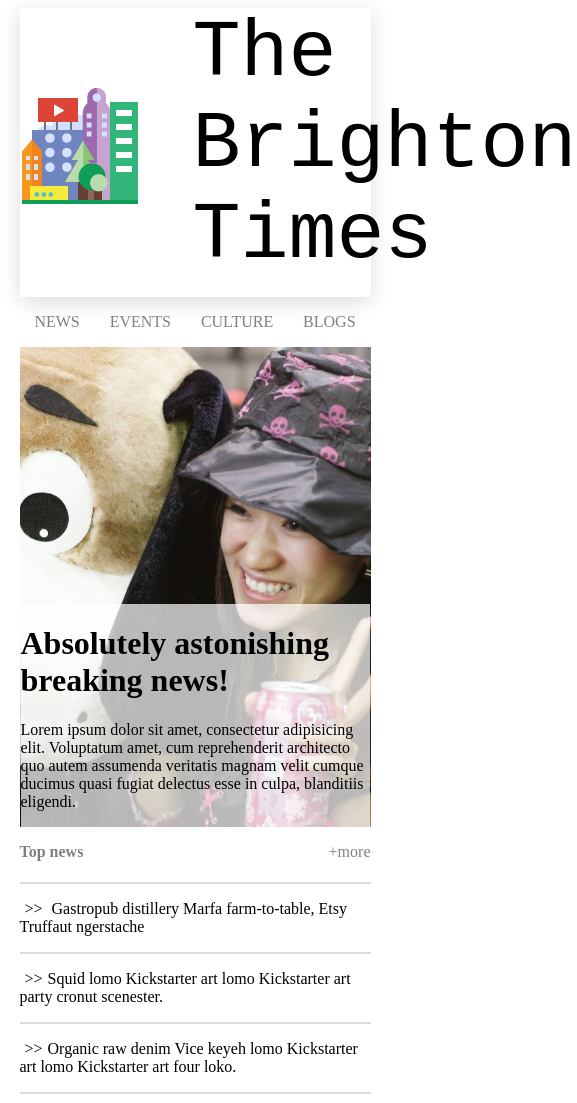
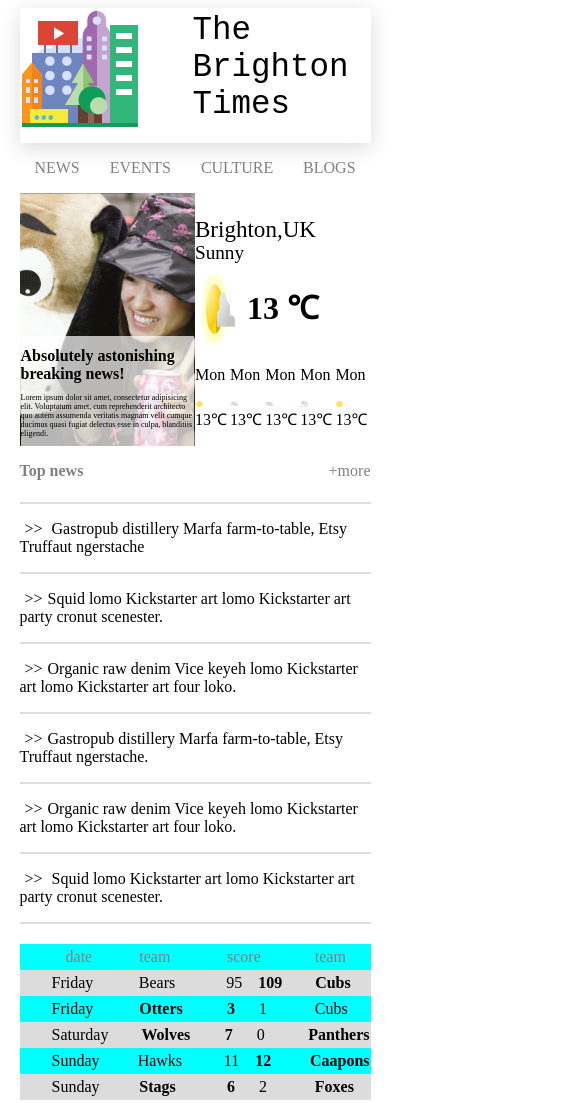
Before and after one commit to kishan-mund/responsive-news-website-kishan-mund, a plain HTML site: page index.html in a window 390 px wide. Shown: the top 1103 px of the page, 577 px wide, since content can reach past the window. Drawn offline with Linux system fonts and the light colour scheme.

Commit message:
Tablet-design-completed

```diff
--- a/css/styles.css
+++ b/css/styles.css
@@ -1,7 +1,8 @@
 body {
     margin: 2% 5% 2% 5%;
 }
-h4{
+
+h4 {
     margin-block-start: 0;
 }
 
@@ -9,14 +10,17 @@ header {
     box-shadow: 0px 5px 20px 0px gainsboro;
     padding-bottom: 1em;
 }
-a{
+
+a {
     color: gray;
     text-decoration: inherit;
 
 }
-td{
+
+td {
     display: flex;
 }
+
 .div-logo {
     display: flex;
 }
@@ -37,10 +41,11 @@ td{
 .header-box {
     align-items: center;
     display: flex;
+    font-size: 3.7em;
 }
 
 .div-title {
-    font-size: 5rem;
+    font-size: inherit;
     font-weight: 10;
     font-family: monospace;
     max-height: max-content;
@@ -92,83 +97,143 @@ td{
     flex-grow: 1;
 }
 
-.latest-news-block-img{
-    width: 8vw;
+.latest-news-block-img {
+    width: 25%;
     float: left;
     padding-right: .5em;
 }
 
-.top-news-content{
+.top-news-content {
     border-bottom: 2px solid gainsboro;
     list-style-type: none;
     padding: 1em 0 1em 0;
 }
 
-.top-news-content::before{
+.top-news-content::before {
     content: ">>";
     padding: 5px;
 }
 
-.top-news-content-list{
+.top-news-content-list {
     padding-inline-start: 0px;
     margin: 0%;
     padding-bottom: 20px;
 }
-.table-header{
+
+.table-header {
     width: 100%;
     display: flex;
 }
-.table-details{
+.table-header1{
+    width: 100%;
+    display: flex;
+}
+
+.table-details {
     justify-content: center;
     display: flex;
     width: 100%;
 }
 
-.table-box{
+.table-box {
     width: 100%;
 }
-.table-data{
+
+.table-data {
     padding-left: 2rem;
     line-height: 1.5em;
 }
-table,tr,td,tbody{
+
+table,
+tr,
+td,
+tbody {
     width: 100%;
 }
-th{
+
+th {
     width: 100%;
     font-weight: 100;
 }
-.table-head{
+
+.table-head {
     padding-left: 2rem;
     font-weight: 100;
     color: gray;
     line-height: 1.5em;
 }
-.weather-box{
+
+
+.weather-box {
     font-weight: 100;
     font-size: 1.2em;
 
 }
-.weather-heading{
+
+.weather-heading {
     margin-block-end: -1em;
     font-size: 1.2em;
+    display: block;
 }
-.current-weather{
+
+.current-weather {
     display: flex;
 }
-.weather-forecast{
+
+.weather-forecast {
     display: flex;
     justify-content: space-between;
 }
 
-.top-news-article{
+.top-news-article {
     display: inline-block;
     padding: 10px 0;
 }
-footer{
+
+.weather-box-div-tab{
+    display: none;
+}
+footer {
     justify-content: space-around;
     display: flex;
     box-shadow: 0px 5px 50px 0px gray;
-    padding: 10px 0px 10px 0px ;
+    padding: 10px 0px 10px 0px;
     margin-top: 1em;
 }
+
+
+
+/************/
+/* Tab View */
+/************/
+
+
+@media only screen and (max-width:800px) {
+    .weather-box-div {
+        display: none;
+    }
+    .img-news{
+        width: 50%;
+        min-height: 0%;
+    }
+    .weather-box-div-tab{
+        width: 50%;
+        display: inline-block;
+    }
+    .news-weather-box{
+        display: flex;
+    }
+    .img-details{
+        font-size: .5em;
+        height: auto;
+    }
+    .header-box{
+        font-size: 2.5em;
+    }
+    .table-header{
+        background-color: aqua;
+    }
+    .table-header1{
+        background-color: gainsboro;
+    }
+}
--- a/index.html
+++ b/index.html
@@ -36,17 +36,56 @@
             <a href="#">CULTURE</a>
         </div>
         <div class="nav-items">
-            <a href="#"p>BLOGS</a>
+            <a href="#" p>BLOGS</a>
         </div>
     </div>
     <!-- navigation-bar-end -->
     <!-- recent-news-flow-start -->
+    <div class="news-weather-box">
         <div class="img-news">
             <div class="img-details">
                 <h1>Absolutely astonishing breaking news!</h1>
                 <p>Lorem ipsum dolor sit amet, consectetur adipisicing elit. Voluptatum amet, cum
                     reprehenderit architecto quo autem assumenda veritatis magnam velit cumque ducimus quasi fugiat
                     delectus esse in culpa, blanditiis eligendi.</p>
+            </div>
+        </div>
+        <div class="weather-box-div-tab">
+            <div class="weather-box">
+                <p class="weather-heading">Brighton,UK </p> <br>
+                Sunny
+            </div>
+            <div class="current-weather">
+                <img class="latest-news-block-img" src="images/weather.png" alt="logo">
+                <h1>13 <span>&#8451;</span></h1>
+            </div>
+            <div class="weather-forecast">
+                <div>
+                    <p>Mon</p>
+                    <img class="latest-news-block-img" src="images/sunny.png" alt="">
+                    <p>13<span>&#8451;</span></p>
+                </div>
+                <div>
+                    <p>Mon</p>
+                    <img class="latest-news-block-img" src="images/cloudy.png" alt="">
+                    <p>13<span>&#8451;</span></p>
+                </div>
+                <div>
+                    <p>Mon</p>
+                    <img class="latest-news-block-img" src="images/cloudy.png" alt="">
+                    <p>13<span>&#8451;</span></p>
+                </div>
+                <div>
+                    <p>Mon</p>
+                    <img class="latest-news-block-img" src="images/rain.png" alt="">
+                    <p>13<span>&#8451;</span></p>
+                </div>
+                <div>
+                    <p>Mon</p>
+                    <img class="latest-news-block-img" src="images/sunny.png" alt="">
+                    <p>13<span>&#8451;</span></p>
+                </div>
+            </div>
         </div>
     </div>
     <!-- recent-news-flow-end -->
@@ -76,7 +115,7 @@
                 <td class="table-head">score</td>
                 <td class="table-head">team</td>
             </tr>
-            <tr class="table-header">
+            <tr class="table-header1">
                 <td class="table-data">Friday</td>
                 <td class="table-data">Bears</td>
                 <td class="table-data">95<span>&nbsp;</span><span>&nbsp;</span><span>&nbsp;</span><span>&nbsp;</span><b>109</b></td>
@@ -88,7 +127,7 @@
                 <td class="table-data"><b>3</b><span>&nbsp;</span><span>&nbsp;</span><span>&nbsp;</span><span>&nbsp;</span><span>&nbsp;</span><span>&nbsp;</span>1</td>
                 <td class="table-data">Cubs</td>
             </tr>
-            <tr class="table-header">
+            <tr class="table-header1">
                 <td class="table-data">Saturday</td>
                 <td class="table-data"><b>Wolves</b></td>
                 <td class="table-data"><b>7</b> <span>&nbsp;</span><span>&nbsp;</span><span>&nbsp;</span><span>&nbsp;</span><span>&nbsp;</span><span>&nbsp;</span>0</td>
@@ -100,7 +139,7 @@
                 <td class="table-data">11 <span>&nbsp;</span><span>&nbsp;</span><span>&nbsp;</span><span>&nbsp;</span><b>12</b></td>
                 <td class="table-data"><b>Caapons</b></td>
             </tr>
-            <tr class="table-header">
+            <tr class="table-header1">
                 <td class="table-data">Sunday</td>
                 <td class="table-data"><b>Stags</b></td>
                 <td class="table-data"><b>6</b><span>&nbsp;</span><span>&nbsp;</span><span>&nbsp;</span><span>&nbsp;</span><span>&nbsp;</span><span>&nbsp;</span>2</td>
@@ -108,7 +147,7 @@
             </tr>
         </table>
     </div>
-    <div>
+    <div class="weather-box-div">
         <div class="weather-box">
             <p class="weather-heading">Brighton,UK </p> <br>
             Sunny
```
Lines whose indentation alone changed are shown as unchanged.
